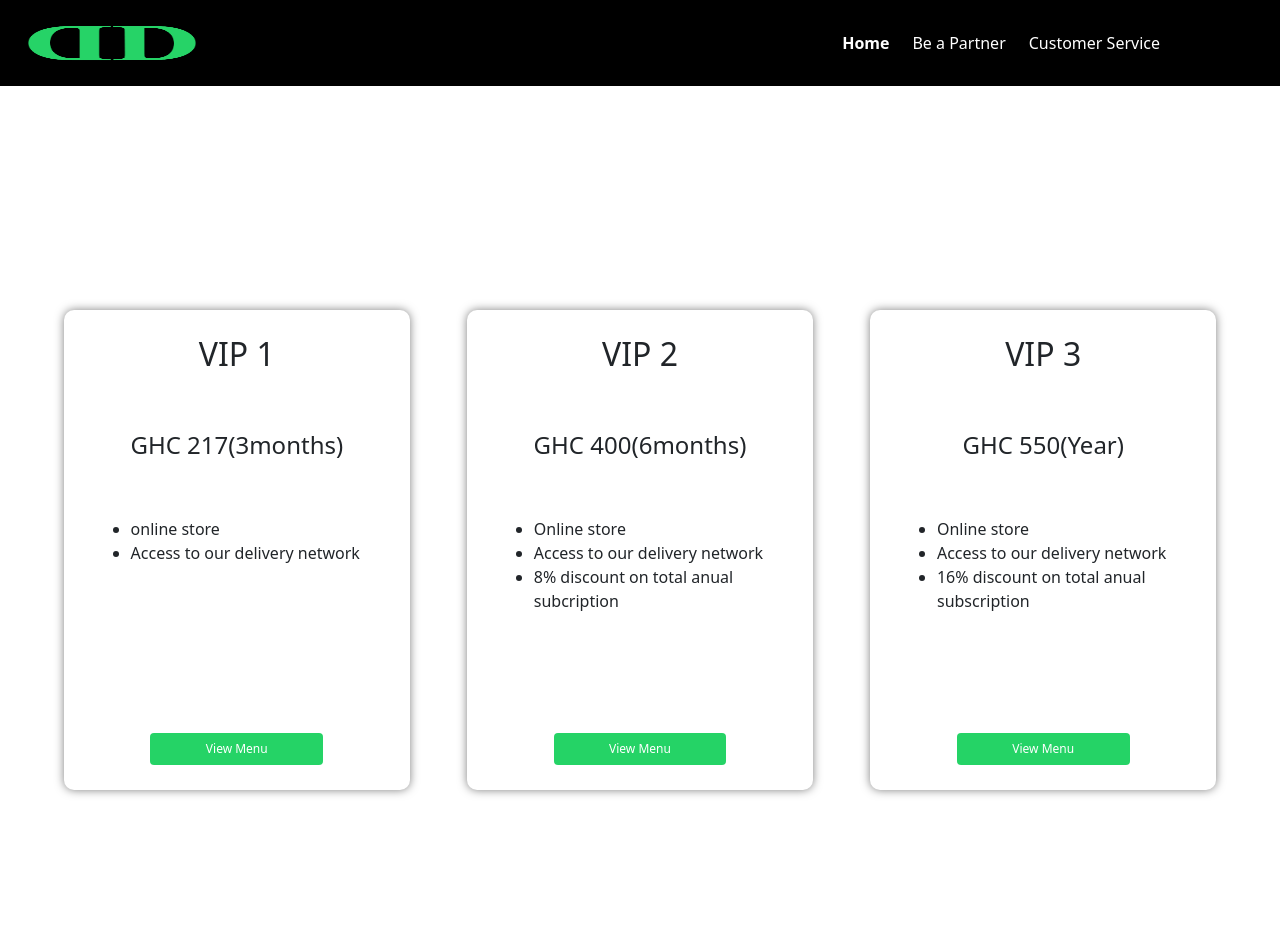
After one commit to Khen7/innville, a PHP site: page /packages.php in a window 1280 px wide. The commit adds this page. Run offline with PHP 8.4, Linux system fonts and the light colour scheme.

Commit message:
added packages page for subscripttion details

```diff
--- a/index.css
+++ b/index.css
@@ -215,6 +215,45 @@ h1 {
 	margin-top: 10px;
   }
   */
+
+/* packages */
+.pack-container{
+	width: 90%;
+	height: 100vh;
+	margin: auto;
+	margin-top: 150px;
+	display: flex;
+	align-items: center;
+	justify-content: space-between;
+}
+
+.pack-container .packs{
+	width: 30%;
+	height: 60%;
+	background-color: white;
+	border-radius: 10px;
+	box-shadow: 0px 0px 10px rgba(0,0,0,0.5);
+	display: flex;
+	flex-direction: column;
+	align-items: center;
+	justify-content: space-around;
+}
+
+.pack-container .packs ul{
+width: 80%;
+height: 150px;
+}
+
+.pack-container .packs .btn{
+	background-color: #25D366;
+	color: #fff;
+	width: 50%;
+}
+
+.pack-container .packs .btn:hover{
+background-color: #25D366;
+}
+
 
 /* vendors */
 .text-v{
--- a/index.php
+++ b/index.php
@@ -48,7 +48,7 @@
 			</li>
 			<li class="nav-item">
 				<a class="nav-link"
-				href="#hows">Be our Business Partner</a>
+				href="#hows">Be a Partner</a>
 			</li>
 			<li class="nav-item">
 				<a class="nav-link"
@@ -90,7 +90,7 @@
 			<div class="text">
 			<h4 class="text-center"><strong>Be a Vendor</strong></h4>
 		<span> Reach more customers and grow your business with us.</span><br>
-		<a href="https://forms.gle/ir83m7vdXVsK5DGx7" target="_blank" class="how-link"><strong>Sign up your store</strong> <i class="fa-solid fa-arrow-right"></i> </a>
+		<a href="packages.php" class="how-link"><strong>Sign up your store</strong> <i class="fa-solid fa-arrow-right"></i> </a>
 		</div>
 		</div>
 		<div class="col-md-4" id="service-col3">
@@ -150,7 +150,7 @@
 		</div>
 		<div class="col-md-5" id="service-col0">
 			<img src="b3.jpeg" class="img-fluid rounded mx-auto d-block" alt="..."/>
-			<h6><strong>HENRY</strong></h6>
+			<h6><strong>CAMPUS CHEF</strong></h6>
 			<a href="kfchome.php" class="btn">View Menu</a>
 		</div>
 		</div>
--- /dev/null
+++ b/packages.php
@@ -0,0 +1,96 @@
+<?php
+
+?>
+<!DOCTYPE html>
+<html lang="en">
+<head>
+	<!-- Required meta tags -->
+	<meta charset="utf-8" />
+	<meta name="viewport" content="width=device-width, initial-scale=1" />
+
+	<!-- Bootstrap CSS -->
+	<link href="https://cdn.jsdelivr.net/npm/bootstrap@5.0.0-beta2/dist/css/bootstrap.min.css" rel="stylesheet" integrity="sha384-BmbxuPwQa2lc/FVzBcNJ7UAyJxM6wuqIj61tLrc4wSX0szH/Ev+nYRRuWlolflfl" crossorigin="anonymous"/>
+	<link rel="stylesheet" href="https://cdnjs.cloudflare.com/ajax/libs/font-awesome/5.15.4/css/all.min.css">
+	<link rel="stylesheet" href="index.css" />
+	<link rel="preconnect" href="https://fonts.gstatic.com" />
+	<link href="https://fonts.googleapis.com/css2?family=Roboto+Condensed&display=swap" rel="stylesheet"/>
+
+	<link rel="stylesheet" type="text/css" href="/poppins/poppins.css">
+
+	<title>Delivered</title>
+</head>
+
+<body>
+<section id="navbar">
+	<nav class="navbar navbar-expand-lg navbar-light">
+		<div class="container-fluid">
+		<a class="navbar-brand" href="#">
+			<img src="delivered.jpg" alt="error">
+			</a>
+		<button
+			class="navbar-toggler"
+			type="button"
+			data-bs-toggle="collapse"
+			data-bs-target="#navbarSupportedContent"
+			aria-controls="navbarSupportedContent"
+			aria-expanded="false"
+			aria-label="Toggle navigation"
+		>
+			<span class="navbar-toggler-icon"></span>
+		</button>
+		<div class="collapse navbar-collapse"
+			id="navbarSupportedContent">
+			<ul class="navbar-nav">
+			<li class="nav-item">
+				<a class="nav-link active"
+				aria-current="page"
+				href="index.php"><strong>Home</strong></a>
+			</li>
+			<li class="nav-item">
+				<a class="nav-link"
+				href="index.php">Be a Partner</a>
+			</li>
+			<li class="nav-item">
+				<a class="nav-link"
+				href="tel:+233203786321">Customer Service</a>
+			</li>
+			</ul>
+		</div>
+		</div>
+	</nav>
+	</section>
+
+<!--packages-->
+<div class="pack-container">
+    <div class="packs" id="pack1">
+    <h2>VIP 1</h2>
+<h4 >GHC 217(3months)</h4>
+<ul>
+    <li>online store</li>
+    <li>Access to  our delivery network</li>
+</ul>
+<a href="kfchome.php" class="btn">View Menu</a>
+    </div>
+    <div class="packs" id="pack2">
+    <h2>VIP 2</h2>
+<h4>GHC 400(6months)</h4>
+<ul>
+    <li>Online store</li>
+    <li>Access to our delivery network</li>
+    <li>8% discount on total anual subcription</li>
+</ul>
+<a href="kfchome.php" class="btn">View Menu</a>
+    </div>
+    <div class="packs" id="pack3">
+    <h2>VIP 3</h2>
+<h4>GHC 550(Year)</h4>
+<ul>
+    <li>Online store</li>
+    <li>Access to our delivery network</li>
+    <li>16% discount on total anual subscription</li>
+</ul>
+<a href="kfchome.php" class="btn">View Menu</a>
+    </div>
+</div>
+
+    </body>
```
